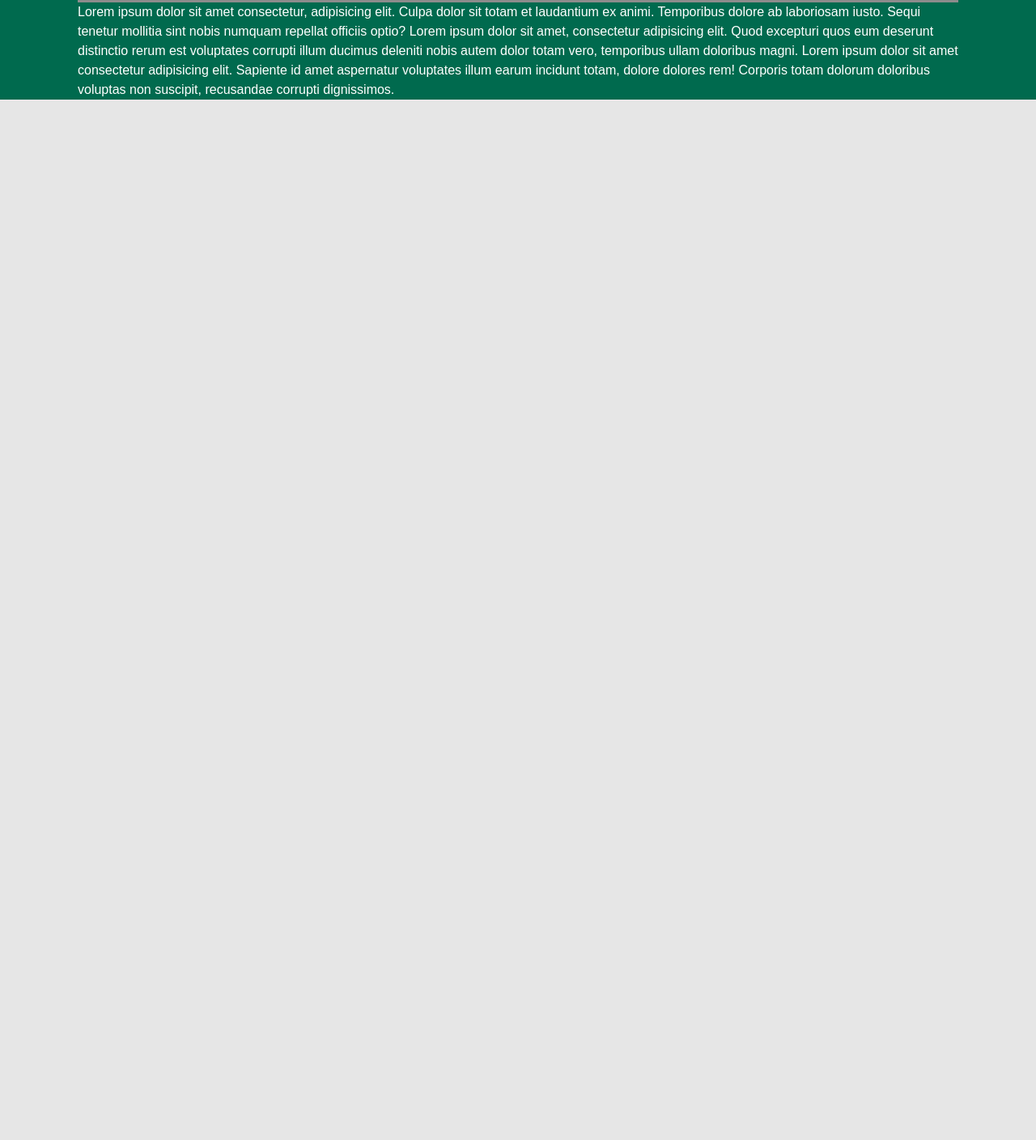
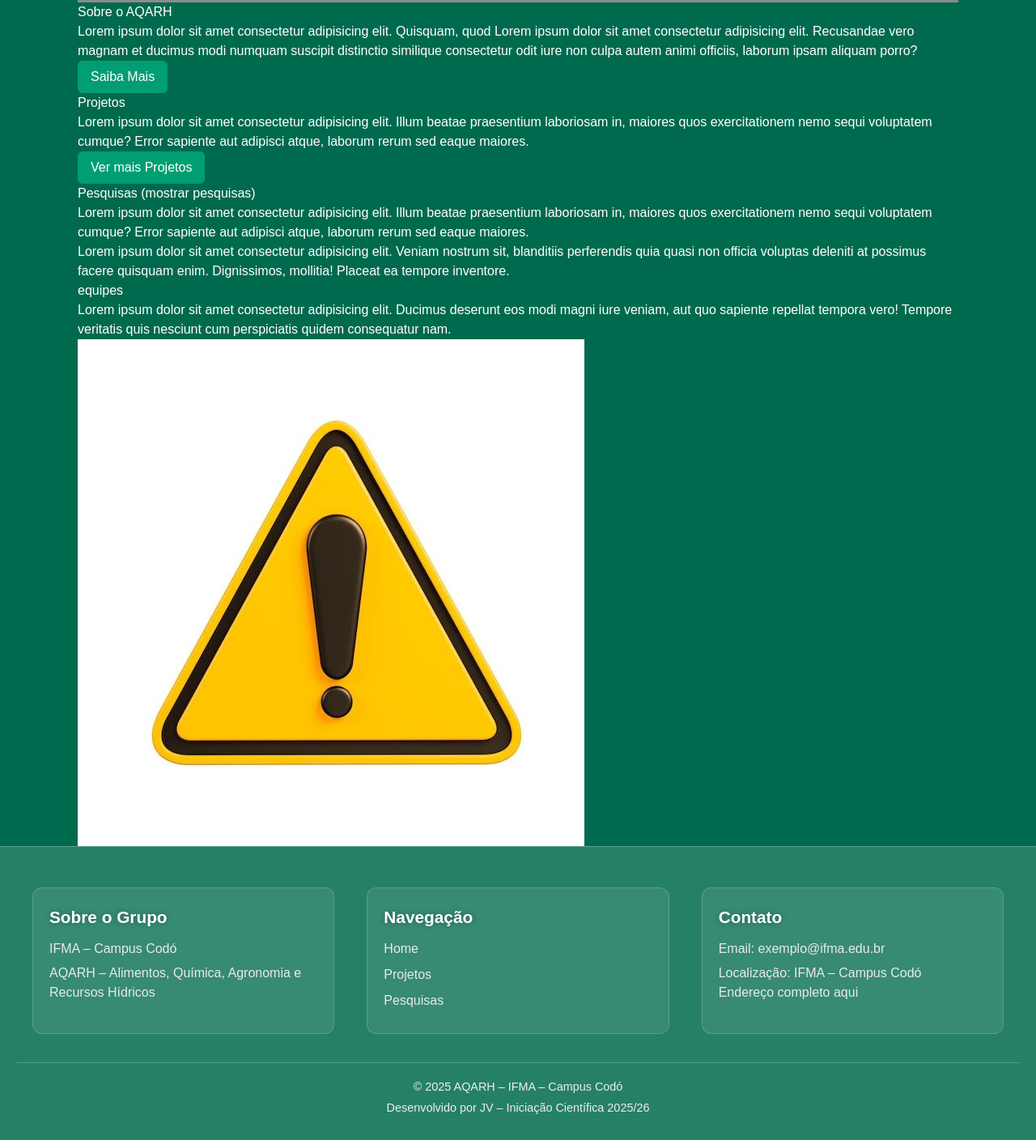
Before and after one commit to joaovitor2074/projeto, a website: page src/pages/index.html in a window 1280 px wide. Shown: the part 885-2293 px from the top of the page at 81% size. Before the commit the page ends 1008 px from the top, so only its background shows below. Drawn offline with Linux system fonts and the light colour scheme.

Commit message:
finalizando o html do index html para comecar o css do projeto

```diff
--- a/src/assets/css/index.css
+++ b/src/assets/css/index.css
@@ -80,7 +80,7 @@ main{
     position: relative;
     height: 100vh;
     background: url('../../../public/images/imagem-sinalizar.jpg') center/cover no-repeat;
-    display: flex;
+    margin: 0 auto;
     align-items: center;
     justify-content: center;
 }
@@ -92,11 +92,142 @@ main{
 }
 
 #main-hero-h1 {
-    position: relative;
+  padding-top: 200px;
+  text-align: center;
+  position: relative;
   color: #fff;
   font-size: 4rem;
   z-index: 2;
 }
+
+#main-hero-p {
+    text-align: center;
+    padding: 30px 50px;
+    position: relative;
+    color: #fff;
+    font-size: 1.5rem;
+    margin-top: 20px;
+    z-index: 2;
+}
+
+#main-hero-btn {
+    display: flex;
+    margin: 0 auto;
+    padding: 50px;
+    position: relative;
+    z-index: 2;
+    margin-top: 30px;
+    padding: 12px 24px;
+    font-size: 1.2rem;
+    color: #006A4E;
+    background-color: #b5f5d2;
+    border: none;
+    border-radius: 5px;
+    cursor: pointer;
+    transition: background-color 0.3s ease;
+}
+
+
+
+/*footer*/
+/* ================================
+      FOOTER — Estilo Glass
+================================ */
+.footer {
+  background: rgba(255, 255, 255, 0.15);  /* leve transparência */
+  backdrop-filter: blur(12px);            /* efeito vidro */
+  -webkit-backdrop-filter: blur(12px);
+  padding: 50px 20px 25px;
+  color: #fff;
+  font-family: Arial, sans-serif;
+  border-top: 1px solid rgba(255, 255, 255, 0.25);
+}
+
+/* Container das colunas */
+.footer-container {
+  max-width: 1200px;
+  margin: 0 auto;
+
+  display: flex;
+  justify-content: space-between;
+  gap: 40px;
+  flex-wrap: wrap;
+}
+
+/* Colunas */
+.footer-col {
+  flex: 1;
+  min-width: 240px;
+  padding: 20px;
+  background: rgba(255, 255, 255, 0.08); /* mini-card glass */
+  border-radius: 12px;
+  border: 1px solid rgba(255, 255, 255, 0.18);
+}
+
+/* Título */
+.footer-col h3 {
+  font-size: 1.3rem;
+  margin-bottom: 12px;
+  color: #ffffff;
+  font-weight: 600;
+  text-shadow: 0 0 6px rgba(0,0,0,0.3);
+}
+
+/* Texto */
+.footer-col p {
+  margin: 6px 0;
+  color: #eaeaea;
+}
+
+/* Lista de navegação */
+.footer-col ul {
+  list-style: none;
+  padding: 0;
+  margin: 0;
+}
+
+.footer-col ul li {
+  margin-bottom: 8px;
+}
+
+/* Links */
+.footer-col ul li a {
+  color: #eaeaea;
+  text-decoration: none;
+  transition: 0.25s ease;
+}
+
+.footer-col ul li a:hover {
+  color: #ffffff;
+  padding-left: 4px;
+}
+
+/* Linha final */
+.footer-bottom {
+  text-align: center;
+  margin-top: 35px;
+  padding-top: 15px;
+  border-top: 1px solid rgba(255, 255, 255, 0.2);
+  font-size: 0.9rem;
+  color: #eee;
+}
+
+.footer-bottom p {
+  margin: 4px 0;
+}
+
+/* Responsivo */
+@media (max-width: 768px) {
+  .footer-container {
+    flex-direction: column;
+    gap: 25px;
+  }
+
+  .footer-col {
+    min-width: 100%;
+  }
+}
+
 
 /* =======================
    RESPONSIVO
--- a/src/pages/index.html
+++ b/src/pages/index.html
@@ -38,13 +38,68 @@
     <section id="main-hero" class="hero">
         <div class="overlay"></div>
         <h1 id="main-hero-h1">Seja bem vindo ao nosso Grupo de Pesquisa</h1>
-        <p id="main-hero-p">Lorem ipsum dolor sit amet, consectetur adipisicing elit. Odit odio dolor maxime id dicta dolorem eligendi quasi facere minima quia, in commodi dolorum, magni dolores ex. Animi quibusdam iste sunt!</p>
+        <p id="main-hero-p">Lorem ipsum dolor sit amet, consectetur adipisicing elit. Odit odio dolor maxime id dicta dolorem eligendi quasi facere minima quia, in commodi dolorum, magni dolores ex.</p>
+        <button id="main-hero-btn">
+            Conheça nossos projetos
+        </button>
     </section>
+    <section id="card-sobre">
+        <h2>Sobre o AQARH</h2>
+        <p class="">Lorem ipsum dolor sit amet consectetur adipisicing elit. Quisquam, quod Lorem ipsum dolor sit amet consectetur adipisicing elit. Recusandae vero magnam et ducimus modi numquam suscipit distinctio similique consectetur odit iure non culpa autem animi officiis, laborum ipsam aliquam porro?<p>
+        <button class="btn">Saiba Mais</button>
+    </section>
+
     <section>
-        Lorem ipsum dolor sit amet consectetur, adipisicing elit. Culpa dolor sit totam et laudantium ex animi. Temporibus dolore ab laboriosam iusto. Sequi tenetur mollitia sint nobis numquam repellat officiis optio? Lorem ipsum dolor sit amet, consectetur adipisicing elit. Quod excepturi quos eum deserunt distinctio rerum est voluptates corrupti illum ducimus deleniti nobis autem dolor totam vero, temporibus ullam doloribus magni. Lorem ipsum dolor sit amet consectetur adipisicing elit. Sapiente id amet aspernatur voluptates illum earum incidunt totam, dolore dolores rem! Corporis totam dolorum doloribus voluptas non suscipit, recusandae corrupti dignissimos.
+        <h2>Projetos</h2>
+        <p>Lorem ipsum dolor sit amet consectetur adipisicing elit. Illum beatae praesentium laboriosam in, maiores quos exercitationem nemo sequi voluptatem cumque? Error sapiente aut adipisci atque, laborum rerum sed eaque maiores.</p>
+        <button class="btn">Ver mais Projetos</button>
+    </section>
+
+    <section>
+        <h2>Pesquisas (mostrar pesquisas)</h2>
+        <p>Lorem ipsum dolor sit amet consectetur adipisicing elit. Illum beatae praesentium laboriosam in, maiores quos exercitationem nemo sequi voluptatem cumque? Error sapiente aut adipisci atque, laborum rerum sed eaque maiores.</p>
+        <p>Lorem ipsum dolor sit amet consectetur adipisicing elit. Veniam nostrum sit, blanditiis perferendis quia quasi non officia voluptas deleniti at possimus facere quisquam enim. Dignissimos, mollitia! Placeat ea tempore inventore.</p>
+    </section>
+    <section class="flex pt-32 ">
+        <h2>equipes</h2>
+        <p>Lorem ipsum dolor sit amet consectetur adipisicing elit. Ducimus deserunt eos modi magni iure veniam, aut quo sapiente repellat tempora vero! Tempore veritatis quis nesciunt cum perspiciatis quidem consequatur nam.</p>
+        <img src="../../public/images/imagem-sinalizar.jpg" alt="" class="w-72">
     </section>
 
 </main>
+
+<footer class="footer">
+  <div class="footer-container">
+
+    <div class="footer-col">
+      <h3>Sobre o Grupo</h3>
+      <p>IFMA – Campus Codó</p>
+      <p>AQARH – Alimentos, Química, Agronomia e Recursos Hídricos</p>
+    </div>
+
+    <div class="footer-col">
+      <h3>Navegação</h3>
+      <ul>
+        <li><a href="#">Home</a></li>
+        <li><a href="#">Projetos</a></li>
+        <li><a href="#">Pesquisas</a></li>
+      </ul>
+    </div>
+
+    <div class="footer-col">
+      <h3>Contato</h3>
+      <p>Email: exemplo@ifma.edu.br</p>
+      <p>Localização: IFMA – Campus Codó<br>Endereço completo aqui</p>
+    </div>
+
+  </div>
+
+  <div class="footer-bottom">
+    <p>© 2025 AQARH – IFMA – Campus Codó</p>
+    <p>Desenvolvido por JV – Iniciação Científica 2025/26</p>
+  </div>
+</footer>
+
 
 
     <script src="../assets/js/main.js"></script>
```
